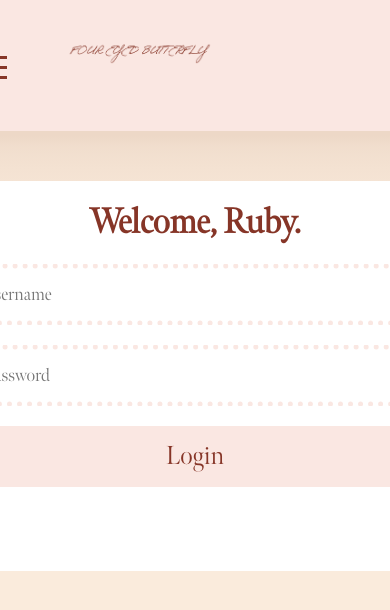
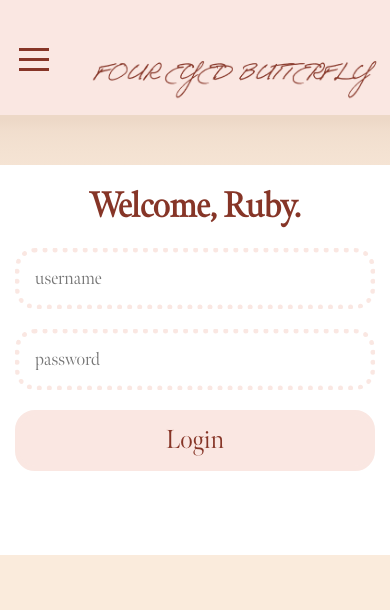
Before and after one commit to jonperk318/foureyedbutterfly, a React (Vite) app in the folder client/: page /login in a window 390 px wide. Shown: the top 610 px of the page. Built offline with nearby package versions, Linux system fonts and the light colour scheme; a web font is replaced by a local one.

Commit message:
Fixing navbar mobile

```diff
--- a/client/src/components/Navbar.jsx
+++ b/client/src/components/Navbar.jsx
@@ -25,11 +25,11 @@ const Navbar = () => {
                         </Link>
                     </div>
                     <span className="admin">
-                    <Link className="link hvr-underline-from-left-orange link5" to="/write">
                     {currentUser && (
-                        <h6>Write</h6>
+                        <Link className="link hvr-underline-from-left-orange link5" to="/write">
+                            <h6>Write</h6>
+                        </Link>
                     )}
-                    </Link>
                     </span>
                     <span className="admin">
                     <Link className="link hvr-underline-from-left-orange link4" to="/">
--- a/client/src/components/NavbarMobile.jsx
+++ b/client/src/components/NavbarMobile.jsx
@@ -17,20 +17,23 @@ const NavbarMobile = () => {
         <div className="navbar-mobile ">
             <div className="navbar-container">
                 <div className="logo link3">
-                    <a href={"./"}>
+                    <Link to="/">
                         <img src={Logo} alt="logo"/>
-                    </a>
+                    </Link>
                 </div>
             </div>
             <Hamburger toggled={isOpen} size={30} toggle={setOpen} className="burger"/>
             {isOpen && (
                 <div className="navbar-container-open">
                     <div className="links">
-                        <Link className="link" to="/?cat=about">About</Link>
-                        <Link className="link " to="/?cat=2024">2024</Link>
-                        <Link className="link" to="/write">Write</Link>
-                        {currentUser ? (<Link className="link" to="/" onClick={logout}>Logout</Link>
-                        ) : ( <Link className="link" to="/login">Login</Link> )}
+                        <Link className="link" to="/about">About</Link>
+                        <Link className="link " to="/2024">2024</Link>
+                        {currentUser && (<Link className="link" to="/write">Write</Link>)}
+                        {currentUser ? (
+                            <Link className="link" to="/" onClick={logout}>Logout</Link>
+                        ) : (
+                            <Link className="link" to="/login">Login</Link>
+                        )}
                         <div className="insta link">
                             <a href={"https://www.instagram.com/foureyedbutterfly/?next=%2F"}>
                                 <FaInstagram size={40} style={{fill: "#FA5537"}}/>
--- a/client/src/pages/Posts2024.jsx
+++ b/client/src/pages/Posts2024.jsx
@@ -29,7 +29,7 @@ const Posts2024 = () => {
 
     return (
         <div className="posts">
-            {Posts.map(post => (
+            {Posts && Posts.map(post => (
                 <div className="post" key={post.pid}>
                     <div className="image">
                         <Link className="link" to={`/post/${post.pid}`}>
--- a/client/src/pages/Single.jsx
+++ b/client/src/pages/Single.jsx
@@ -97,7 +97,7 @@ const Single = () => {
             <h2>{prevPost.title}</h2>
           </Link>
           )}
-          {currentUser.id === post.uid && (
+          {currentUser && currentUser.id === post.uid && (
           <div className="edit">
             <Link to={`/write?edit=${post.pid}`} state={post}>
               <IconContext.Provider value={{className: "icon"}}>
--- a/client/src/pages/Write.jsx
+++ b/client/src/pages/Write.jsx
@@ -165,7 +165,7 @@ const Write = () => {
             <div className='uploads'>
               <ol>
               {files && files.map(file => ( // display names of uploaded files on page
-                <li>
+                <li key={file.name}>
                     {file.name}
                 </li>
               )) ||
--- a/client/src/style.scss
+++ b/client/src/style.scss
@@ -881,19 +881,14 @@ body {
 
           .logo {
 
-            padding: 0 0;
-            align-items: center;
-            justify-content: center;
-            height: 7%;
             position: absolute;
-            top: 0;
-            width: 100%;
+            top: 20px;
             animation: text-load $transition-time $transition-type;
 
             img {
               padding: 10% 25%;
               font-size: 0;
-              width: 38%;
+              width: 300px;
             }
 
           }
@@ -908,11 +903,11 @@ body {
           position: absolute;
           background-color: $pink;
           color: $orange;
-          height: 120%;
+          height: 100vh;
           top: 100px;
           width: 1000px;
           z-index: 1;
-          margin-left: -250px;
+          margin-left: -300px;
 
           .links {
 
@@ -931,6 +926,12 @@ body {
 
         }
 
+      }
+
+      .auth {
+        .auth-container {
+          width: 400px;
+        }
       }
 
       .home {
@@ -972,6 +973,7 @@ body {
       }
 
       .posts {
+        display: flex;
         flex-direction: column;
 
         .post {
@@ -979,10 +981,20 @@ body {
           .content {
 
             h1 {
-              font-size: $font-size1;
+              font-size: $font-size3;
             }
 
             p {
+              font-size: $font-size5;
+            }
+          }
+        }
+      }
+
+      .single {
+        .post {
+          .title {
+            h1 {
               font-size: $font-size2;
             }
           }
```
